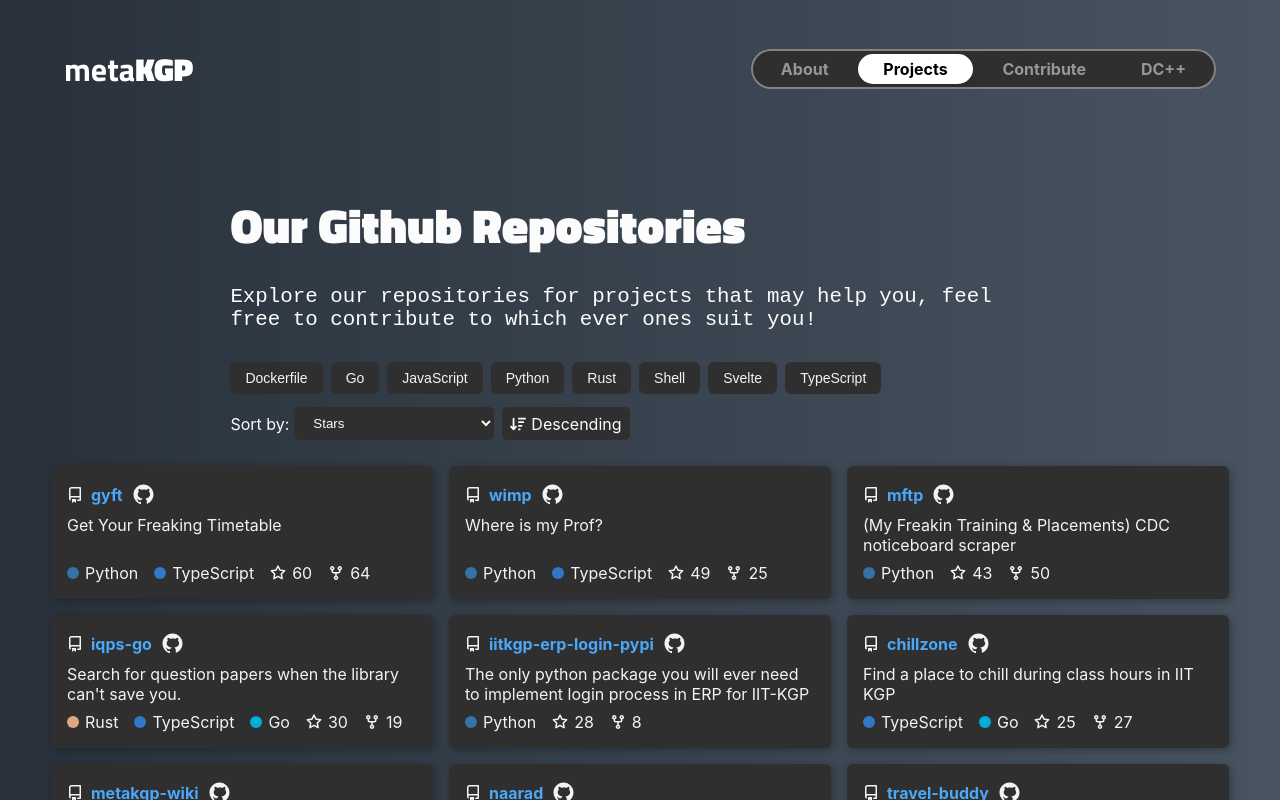
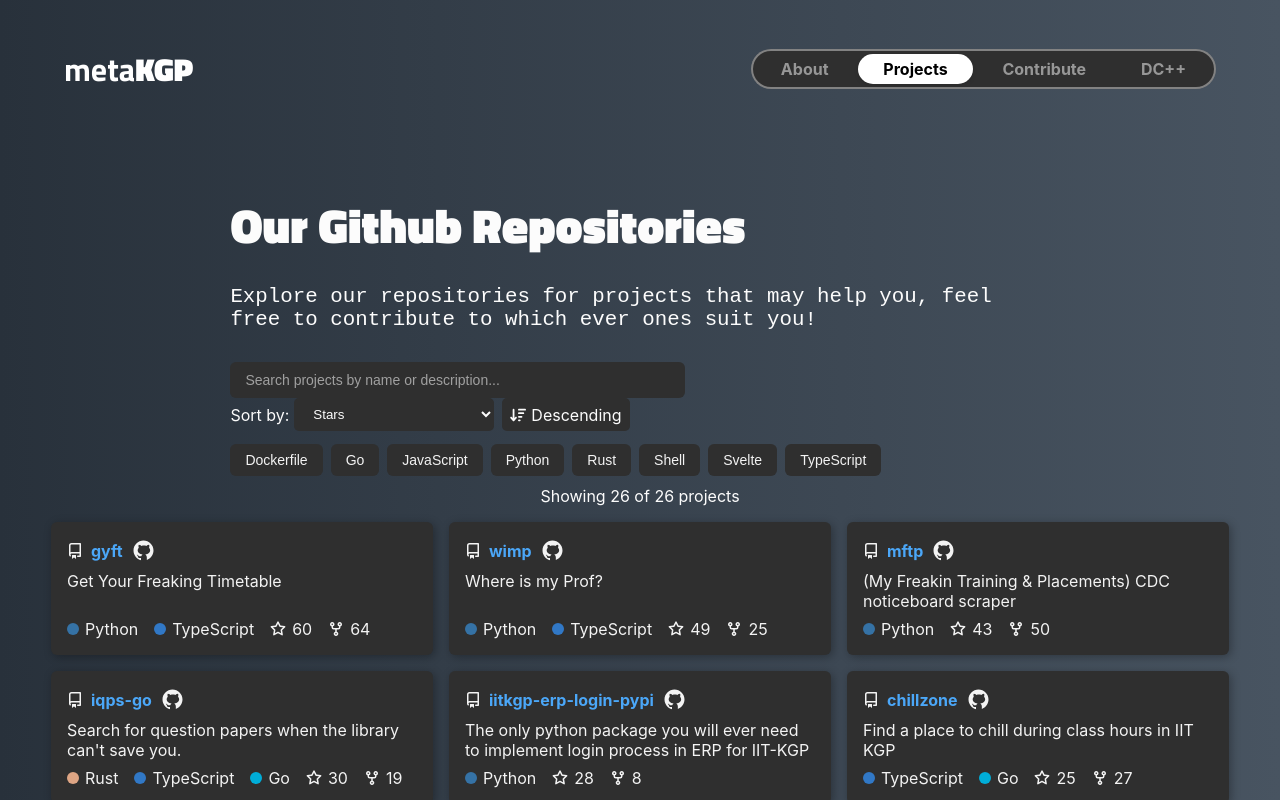
Before and after one commit to metakgp/metakgp.org, a React (Vite) app: page /#/projects in a window 1280 px wide. Built offline with nearby package versions, Linux system fonts and the light colour scheme; a web font is replaced by a local one.

Commit message:
Add search functionality to filter projects by name and description

```diff
--- a/src/pages/Projects.tsx
+++ b/src/pages/Projects.tsx
@@ -5,6 +5,7 @@
 import RepoData from '../data/repo_data.json';
 import SortDropdown from "../components/SortDropdown";
 import PaginatedCardGrid from "../sections/CardGrid";
+import SearchBar from "../components/SearchBar";
 
 const Projects = () => {
   const repoList: REPO_DATA_TYPE[] = RepoData as REPO_DATA_TYPE[]
@@ -12,12 +13,21 @@
   const [sortType, setSortType] = useState("desc")
   const languages = [...new Set(repoList.map(repo => repo.language).flat())].filter(lang => lang !== null).sort();
   const [selectedLanguages, setSelectedLanguages] = useState<string[]>([]);
+  const [searchQuery, setSearchQuery] = useState("");
   const [filteredRepos, setFilteredRepos] = useState<REPO_DATA_TYPE[]>(repoList);
 
   useEffect(() => {
-    let result = repoList.filter((repo) =>
-      selectedLanguages.length === 0 || repo.language.some(lang => selectedLanguages.includes(lang))
-    );
+    let result = repoList.filter((repo) => {
+      // Filter by language
+      const languageMatch = selectedLanguages.length === 0 || repo.language.some(lang => selectedLanguages.includes(lang));
+
+      // Filter by search query (name or description)
+      const searchMatch = searchQuery === "" ||
+        repo.name.toLowerCase().includes(searchQuery.toLowerCase()) ||
+        repo.description.toLowerCase().includes(searchQuery.toLowerCase());
+
+      return languageMatch && searchMatch;
+    });
 
     if (sortField === "name") {
       result.sort((a, b) => {
@@ -47,7 +57,7 @@
     }
     setFilteredRepos(result)
 
-  }, [selectedLanguages, sortField, sortType])
+  }, [selectedLanguages, sortField, sortType, searchQuery])
 
 
 
@@ -72,6 +82,19 @@
         </p>
       </section>
       <div className="filter-container">
+        <div className="search-sort-row">
+          <SearchBar
+            searchQuery={searchQuery}
+            setSearchQuery={setSearchQuery}
+            placeholder="Search projects by name or description..."
+          />
+          <SortDropdown
+            setSortField={setSortField}
+            setSortType={setSortType}
+            sortField={sortField}
+            sortType={sortType}
+          />
+        </div>
         <div className="language-filter">
           {languages.map(lang => (
             <button
@@ -84,14 +107,9 @@
           ))}
 
         </div>
-
-        <SortDropdown
-          setSortField={setSortField}
-          setSortType={setSortType}
-          sortField={sortField}
-          sortType={sortType}
-        />
-
+      </div>
+      <div className="results-info">
+        Showing {filteredRepos.length} of {repoList.length} projects
       </div>
       <PaginatedCardGrid repos={filteredRepos} displayMode="all" />
     </div>
```
